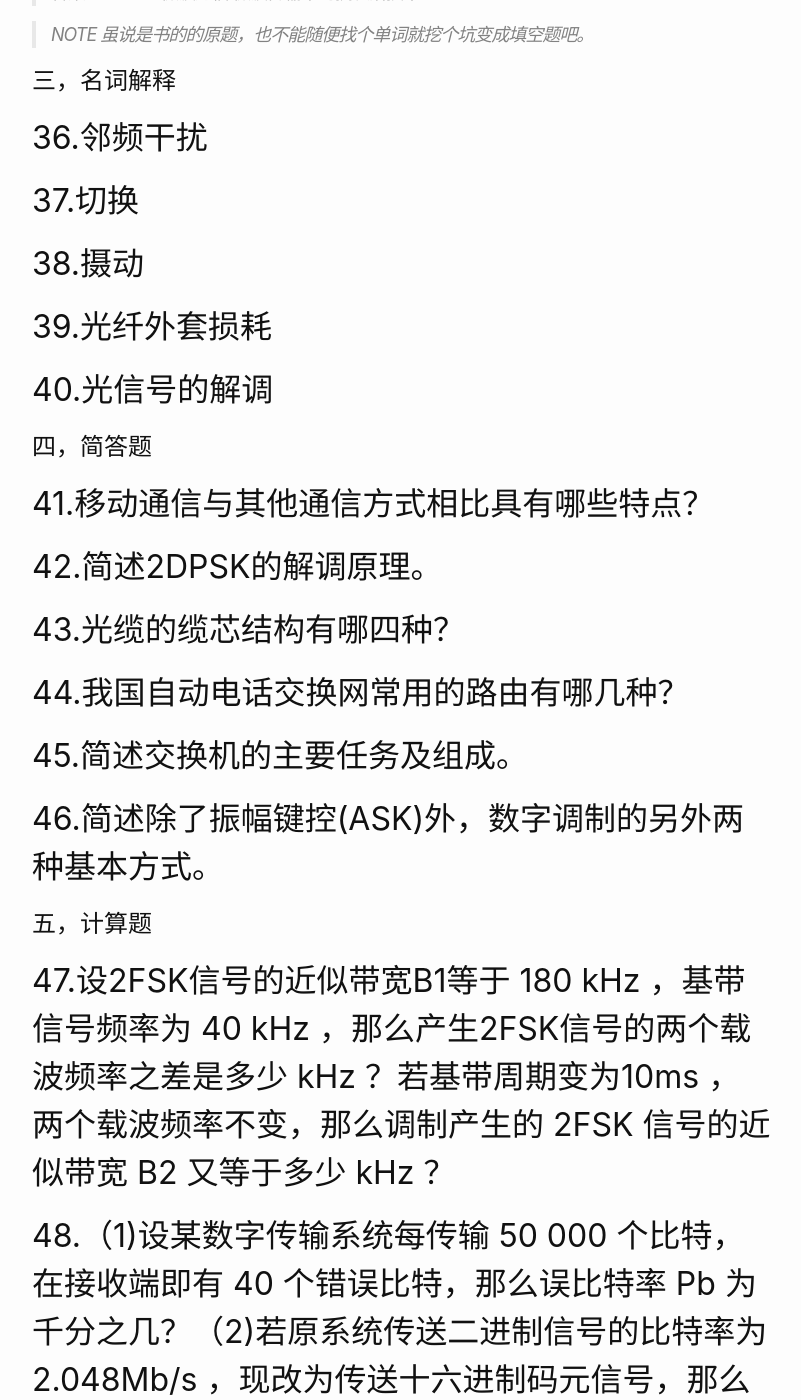
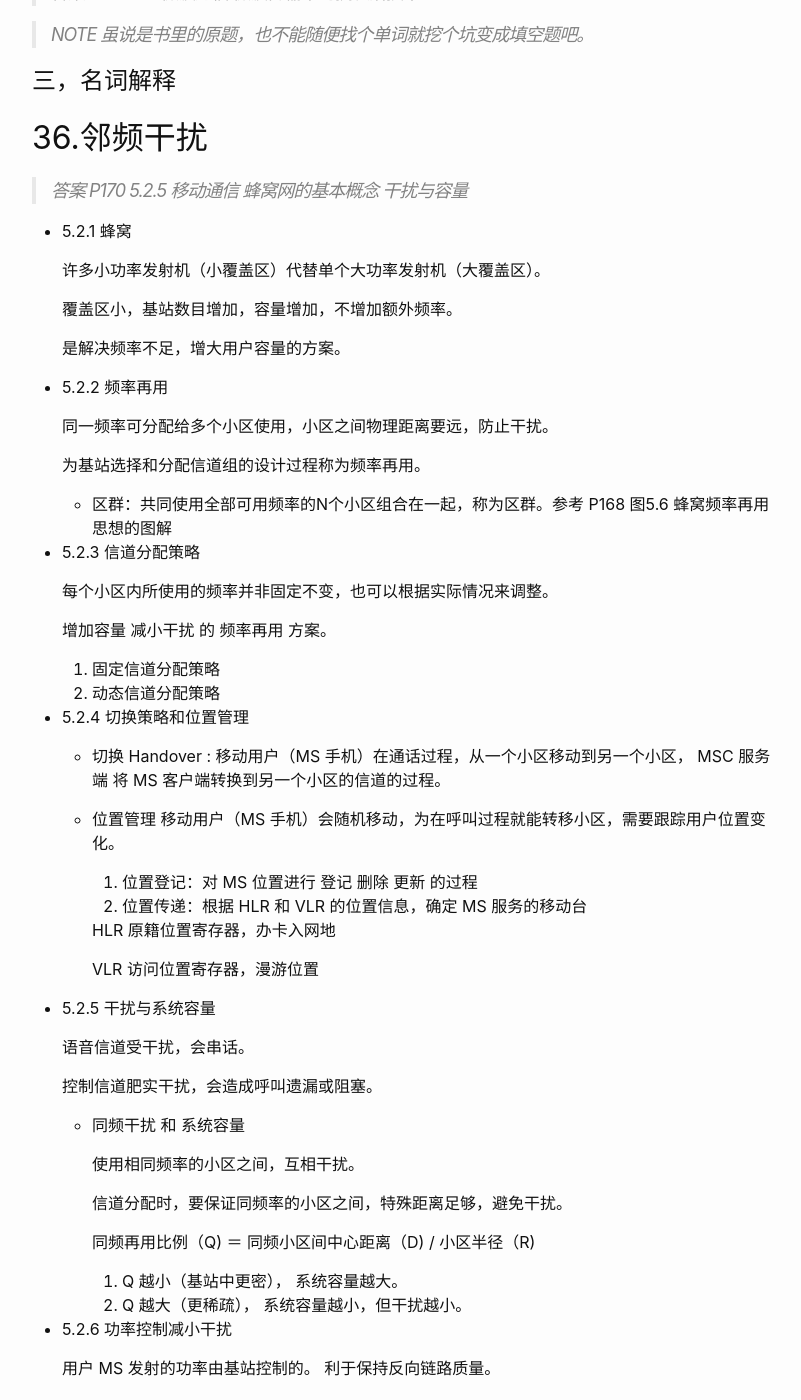
Before and after one commit to wangtiga/wangtiga.github.io, a Jekyll site: the page built from _previews/2019-06-27-4742_2013_04.md, in a window 1280 px wide and 1400 px high, scrolled down 24824 px. Shown: the whole window, without its empty margins (238-1039 px from the left). Built offline with Jekyll 4.4.1, drawn with Linux system fonts in a browser that asks for light colours.

Commit message:
updated from notep

```diff
--- a/_previews/2019-06-27-4742_2013_04.md
+++ b/_previews/2019-06-27-4742_2013_04.md
@@ -829,12 +829,79 @@ TODO P221 图6.15 角度分集原理 有点像易拉罐盖到 WIFI 上，而且
 
 > 答案 P222 6.2 微波通信 微波传输中的抗衰落技术
 
-> NOTE 虽说是书的的原题，也不能随便找个单词就挖个坑变成填空题吧。
+> NOTE 虽说是书里的原题，也不能随便找个单词就挖个坑变成填空题吧。
 
 
 # 三，名词解释
 
 ## 36.邻频干扰
+
+> 答案 P170 5.2.5 移动通信 蜂窝网的基本概念 干扰与容量
+
+- 5.2.1 蜂窝
+
+  许多小功率发射机（小覆盖区）代替单个大功率发射机（大覆盖区）。
+
+  覆盖区小，基站数目增加，容量增加，不增加额外频率。
+
+  是解决频率不足，增大用户容量的方案。
+
+- 5.2.2 频率再用
+
+  同一频率可分配给多个小区使用，小区之间物理距离要远，防止干扰。
+
+  为基站选择和分配信道组的设计过程称为频率再用。
+
+  * 区群：共同使用全部可用频率的N个小区组合在一起，称为区群。参考 P168 图5.6 蜂窝频率再用思想的图解
+
+- 5.2.3 信道分配策略
+
+  每个小区内所使用的频率并非固定不变，也可以根据实际情况来调整。
+
+  增加容量 减小干扰 的 频率再用 方案。
+
+  1. 固定信道分配策略
+  2. 动态信道分配策略
+
+- 5.2.4 切换策略和位置管理
+
+  * 切换 Handover :
+    移动用户（MS 手机）在通话过程，从一个小区移动到另一个小区， MSC 服务端 将 MS 客户端转换到另一个小区的信道的过程。
+
+  * 位置管理
+    移动用户（MS 手机）会随机移动，为在呼叫过程就能转移小区，需要跟踪用户位置变化。
+
+    1. 位置登记：对 MS 位置进行 登记 删除 更新 的过程
+    2. 位置传递：根据 HLR 和 VLR 的位置信息，确定 MS 服务的移动台
+
+    HLR 原籍位置寄存器，办卡入网地
+
+    VLR 访问位置寄存器，漫游位置
+
+- 5.2.5 干扰与系统容量
+
+  语音信道受干扰，会串话。
+
+  控制信道肥实干扰，会造成呼叫遗漏或阻塞。
+
+  * 同频干扰 和 系统容量
+
+    使用相同频率的小区之间，互相干扰。
+
+    信道分配时，要保证同频率的小区之间，特殊距离足够，避免干扰。
+
+    同频再用比例（Q) ＝ 同频小区间中心距离（D) / 小区半径（R)
+
+    1. Q 越小（基站中更密）， 系统容量越大。
+    2. Q 越大（更稀疏）， 系统容量越小，但干扰越小。
+
+- 5.2.6 功率控制减小干扰
+
+  用户 MS 发射的功率由基站控制的。
+  利于保持反向链路质量。
+
+
+
 ## 37.切换
 ## 38.摄动
 ## 39.光纤外套损耗
```
